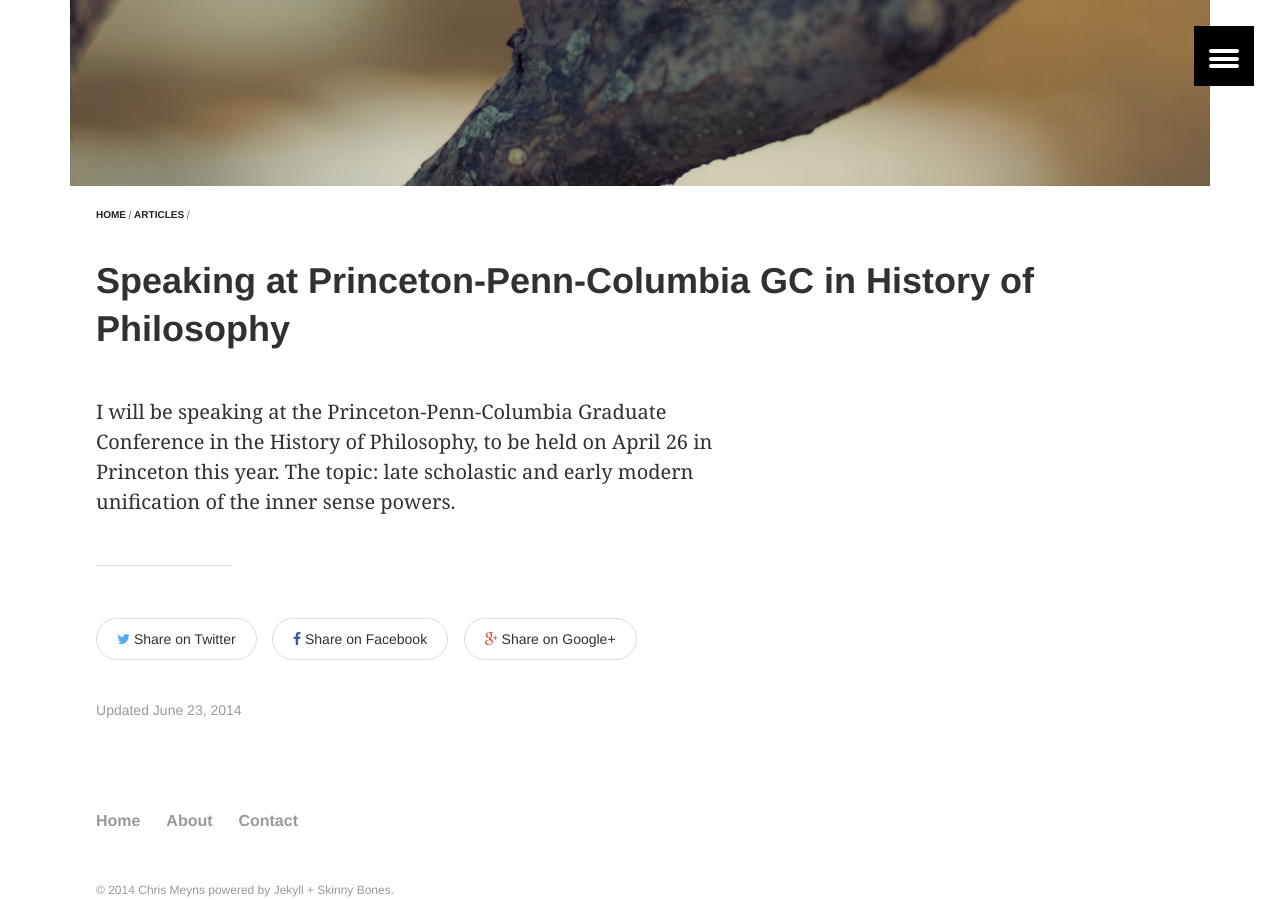
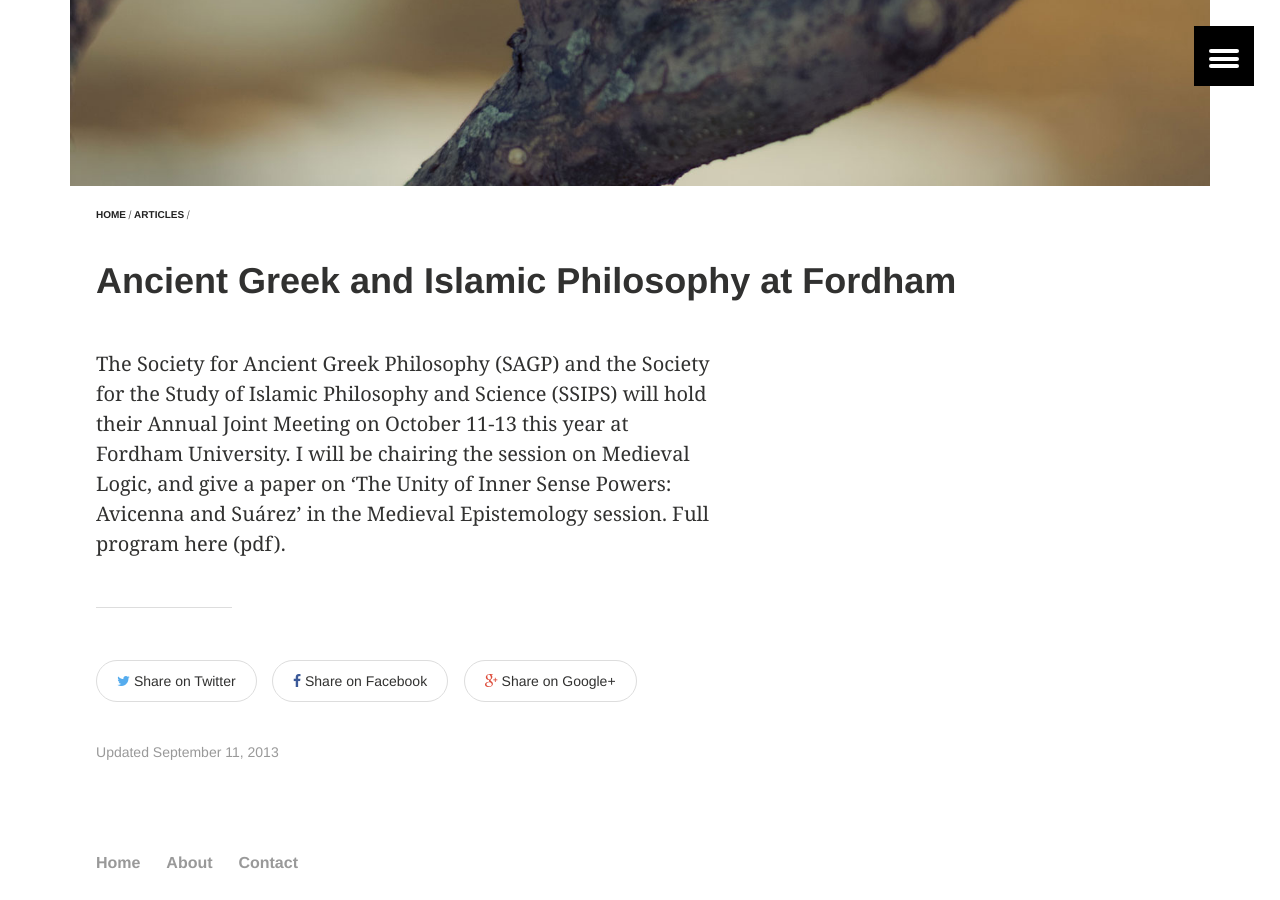
Before and after one commit to msteenhagen/csmeyns.github.io, a Jekyll site: the page built from _posts/articles/2013-09-01-fordham.md, in a window 1280 px wide and 900 px high, scrolled down 496 px. Built offline with Jekyll 4.4.1, drawn with Linux system fonts in a browser that asks for light colours.

Commit message:
added Fordham conference

```diff
--- a/_posts/articles/2013-09-01-fordham.md
+++ b/_posts/articles/2013-09-01-fordham.md
@@ -1,16 +1,16 @@
 ---
 layout: article
-title: Speaking at Princeton-Penn-Columbia GC in History of Philosophy
-date: 2014-06-23T16:19:16-04:00
+title: Ancient Greek and Islamic Philosophy at Fordham
+date: 2013-09-11T16:19:16-04:00
 ads: false
 modified:
 categories: articles
-excerpt: I will be speaking at the Princeton-Penn-Columbia Graduate Conference in the History of Philosophy, to be held on April 26 in Princeton this year.
-tags: []
+excerpt: "Speaking at the Society for Ancient Greek Philosophy and the Society for the Study of Islamic Philosophy and Science annual meeting at Fordham University."
+tags: [medieval, logic, epistemology, Avicenna, Suárez, talks, conferences]
 image:
   feature: branch-1600x800.jpg
   teaser: princeton.jpg
   thumb:
 ---
 
-I will be speaking at the Princeton-Penn-Columbia Graduate Conference in the History of Philosophy, to be held on April 26 in Princeton this year. The topic: late scholastic and early modern unification of the inner sense powers.
+The Society for Ancient Greek Philosophy (SAGP) and the Society for the Study of Islamic Philosophy and Science (SSIPS) will hold their Annual Joint Meeting on October 11-13 this year at Fordham University. I will be chairing the session on Medieval Logic, and give a paper on ‘The Unity of Inner Sense Powers: Avicenna and Suárez’ in the Medieval Epistemology session. Full program here (pdf).
```
